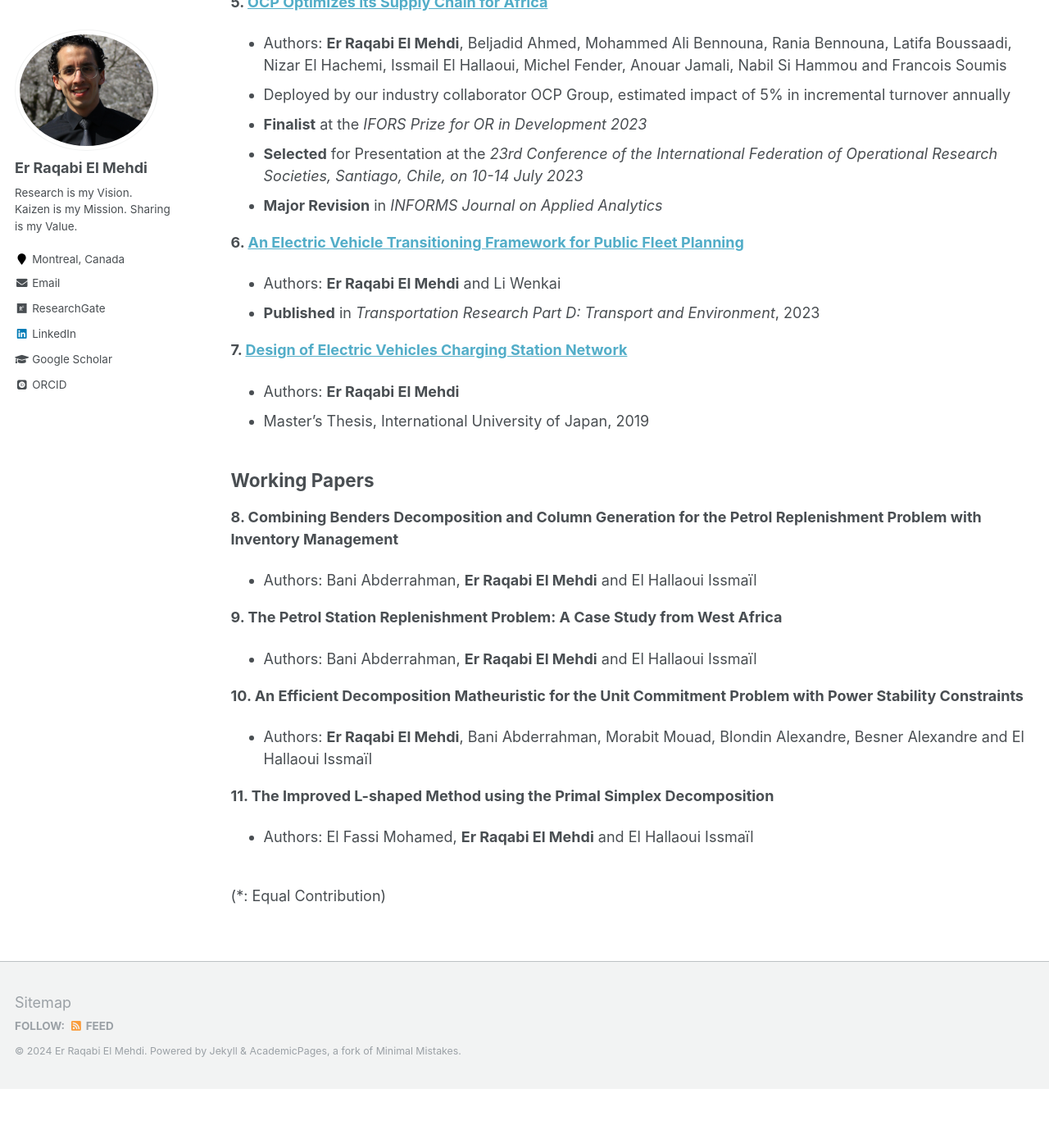
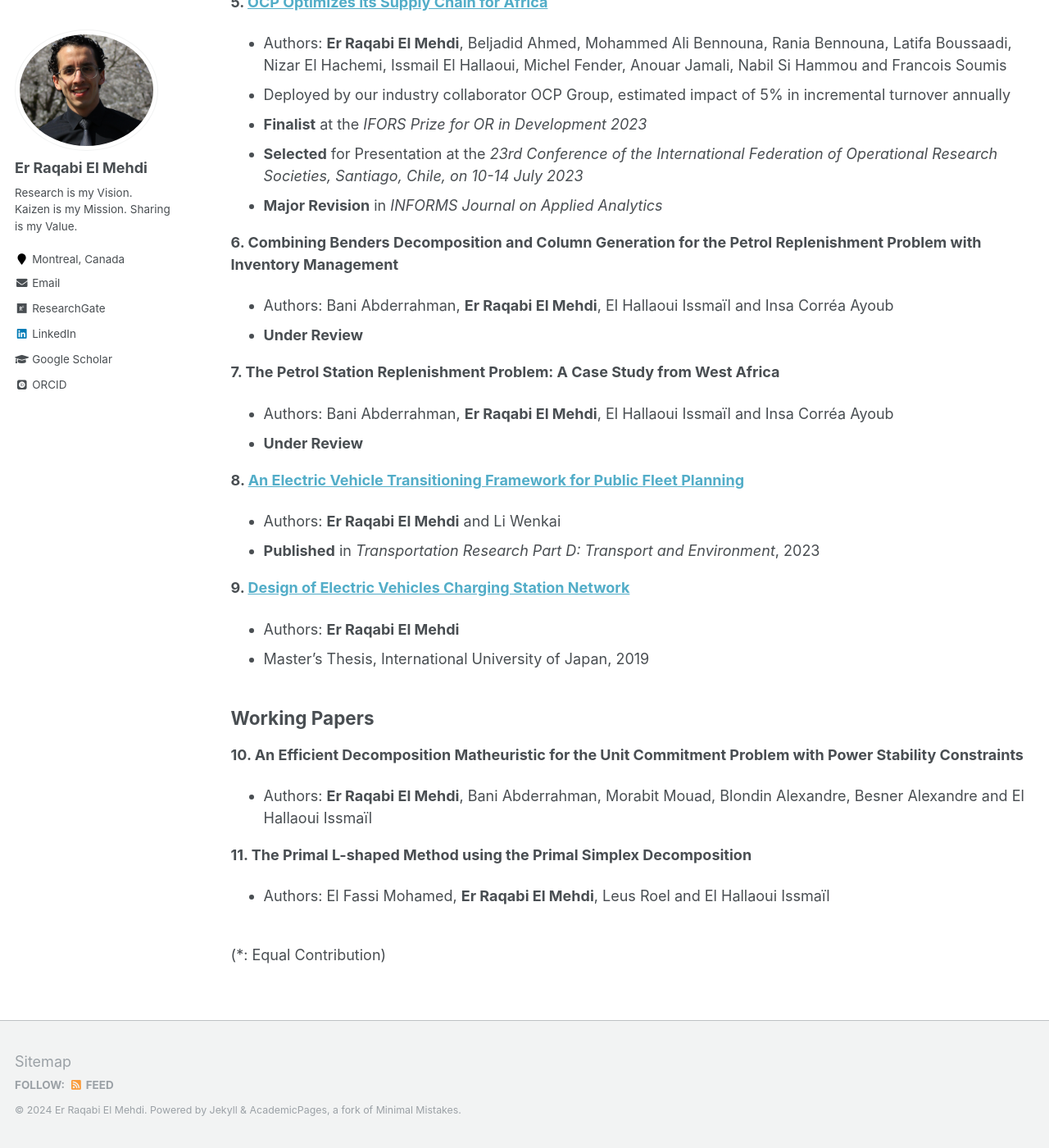
Before and after one commit to RqbMedi/rqbmedi.github.io, a Jekyll site: the page built from _pages/publications.md, in a window 1280 px wide and 1400 px high, scrolled down 1087 px. Shown: the whole window at 82% size. Built offline with Jekyll 4.4.1, drawn with Linux system fonts in a browser that asks for light colours; some web fonts are replaced; before the commit the page ends 2415 px from its top, so only the background shows below that.

Commit message:
Update publications.md

```diff
--- a/_pages/publications.md
+++ b/_pages/publications.md
@@ -39,29 +39,30 @@ Published & Under Review
  - **Selected** for Presentation at the *23rd Conference of the International Federation of Operational Research Societies, Santiago, Chile, on 10-14 July 2023*
  - **Major Revision** in *INFORMS Journal on Applied Analytics*
 
-**6. [An Electric Vehicle Transitioning Framework for Public Fleet Planning](https://www.sciencedirect.com/science/article/pii/S1361920923001293)**
+**6. Combining  Benders Decomposition and Column Generation for the Petrol Replenishment Problem with Inventory Management**
+ - Authors: Bani Abderrahman, **Er Raqabi El Mehdi**, El Hallaoui Issmaïl and Insa Corréa Ayoub
+- **Under Review**
+
+**7. The Petrol Station Replenishment Problem: A Case Study from West Africa**
+ - Authors: Bani Abderrahman, **Er Raqabi El Mehdi**, El Hallaoui Issmaïl and Insa Corréa Ayoub
+- **Under Review**
+
+**8. [An Electric Vehicle Transitioning Framework for Public Fleet Planning](https://www.sciencedirect.com/science/article/pii/S1361920923001293)**
  - Authors: **Er Raqabi El Mehdi** and Li Wenkai
  - **Published** in *Transportation Research Part D: Transport and Environment*, 2023
 
-**7. [Design of Electric Vehicles Charging Station Network](https://www.iuj.ac.jp/mlic/theses/thesis_details.cfm?ID=2B7015)**
+**9. [Design of Electric Vehicles Charging Station Network](https://www.iuj.ac.jp/mlic/theses/thesis_details.cfm?ID=2B7015)**
  - Authors: **Er Raqabi El Mehdi**
  - Master’s Thesis, International University of Japan, 2019
 
 Working Papers
 ------
 
-**8. Combining  Benders Decomposition and Column Generation for the Petrol Replenishment Problem with Inventory Management**
- - Authors: Bani Abderrahman, **Er Raqabi El Mehdi** and El Hallaoui Issmaïl
-
-**9. The Petrol Station Replenishment Problem: A Case Study from West Africa**
- - Authors: Bani Abderrahman, **Er Raqabi El Mehdi** and El Hallaoui Issmaïl
-
 **10. An Efficient Decomposition Matheuristic for the Unit Commitment Problem with Power Stability Constraints**
  - Authors: **Er Raqabi El Mehdi**, Bani Abderrahman, Morabit Mouad, Blondin Alexandre, Besner Alexandre and El Hallaoui Issmaïl
 
-**11. The Improved L-shaped Method using the Primal Simplex Decomposition**
- - Authors: El Fassi Mohamed, **Er Raqabi El Mehdi** and El Hallaoui Issmaïl
-
+**11. The Primal L-shaped Method using the Primal Simplex Decomposition**
+ - Authors: El Fassi Mohamed, **Er Raqabi El Mehdi**, Leus Roel and El Hallaoui Issmaïl
 
 <br>
 (*: Equal Contribution)
```
